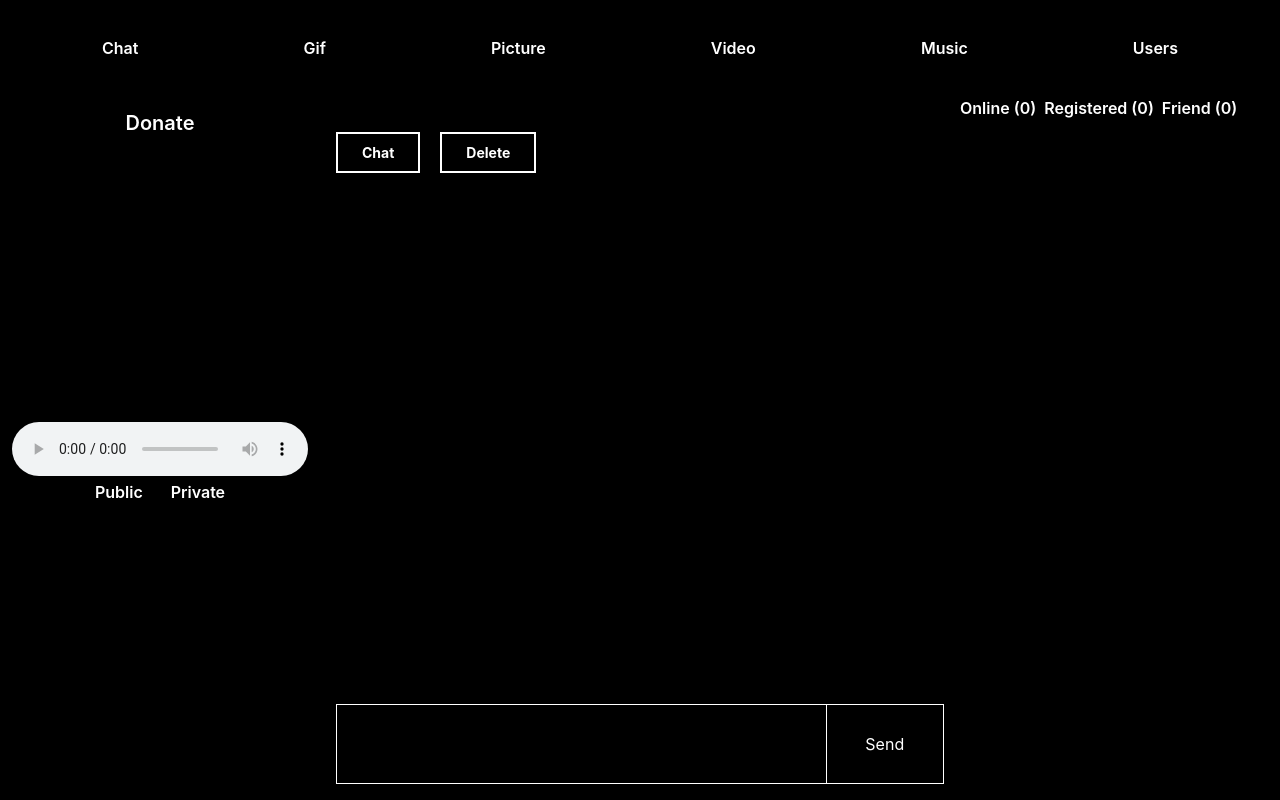
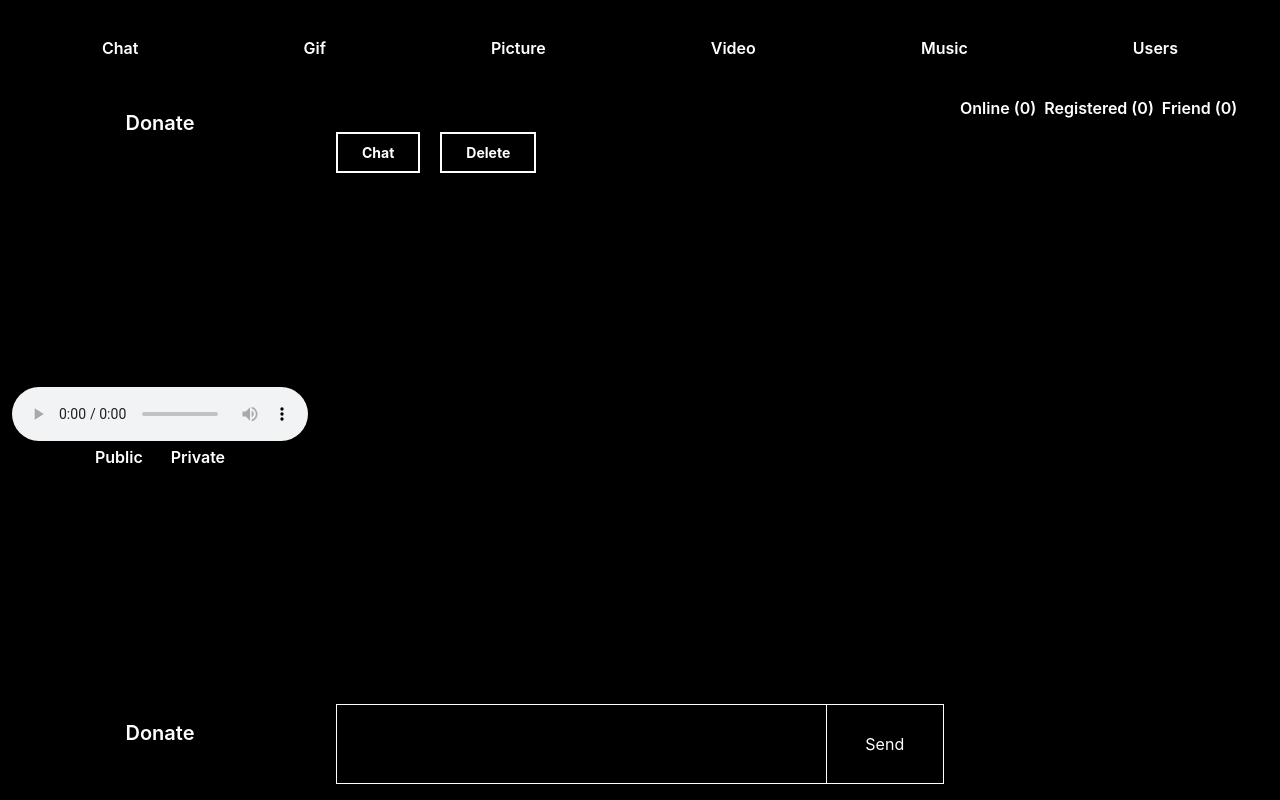
Before and after one commit to topsecretagent007/PureChain_Capital_DEMO, a React (Create React App) app: page / in a window 1280 px wide. Built offline with nearby package versions, Linux system fonts and the light colour scheme.

Commit message:
updata ui-3

```diff
--- a/src/components/donate.jsx
+++ b/src/components/donate.jsx
@@ -30,6 +30,9 @@ export default function Donate () {
           </div>
         </div>
       </div>
+      <div className='w-full justify-center items-center flex flex-row text-white font-semibold text-[20px] cursor-pointer mb-10'>
+        Donate
+      </div>
     </div>
   )
 }
```
